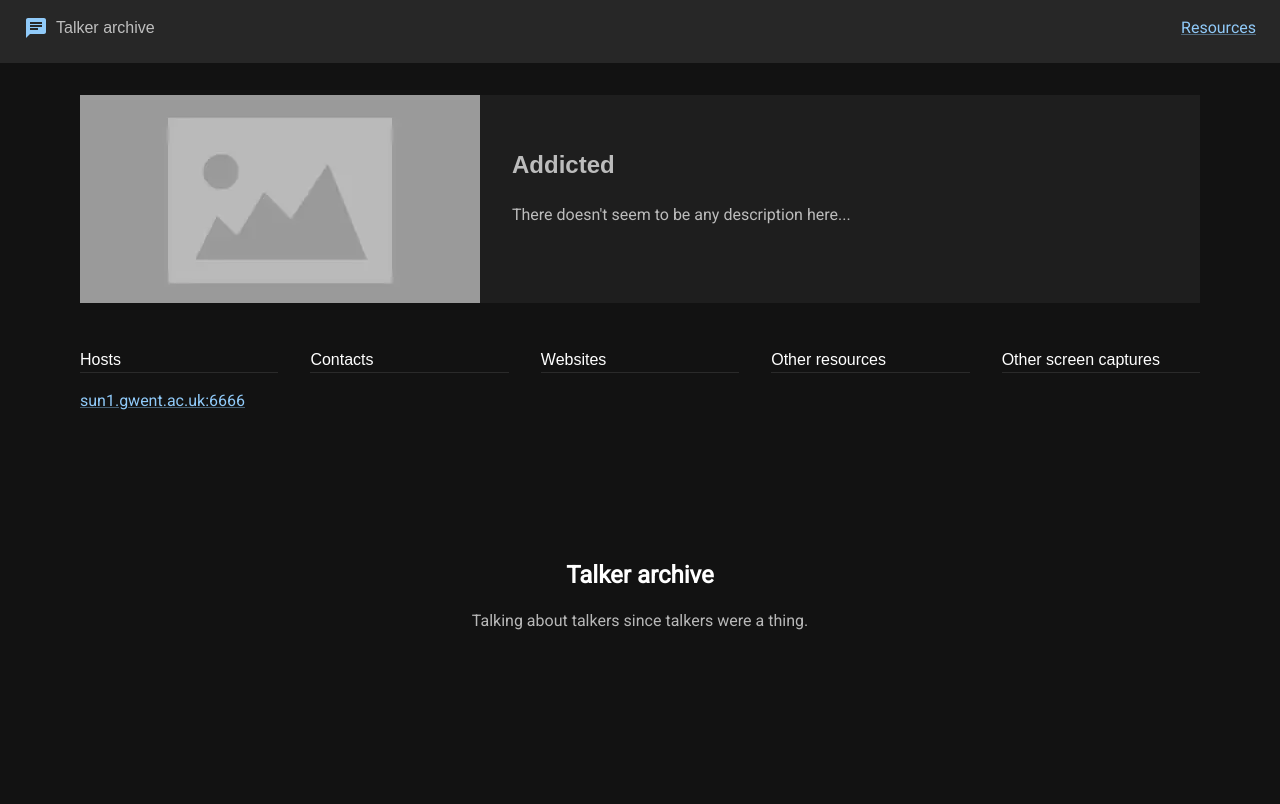
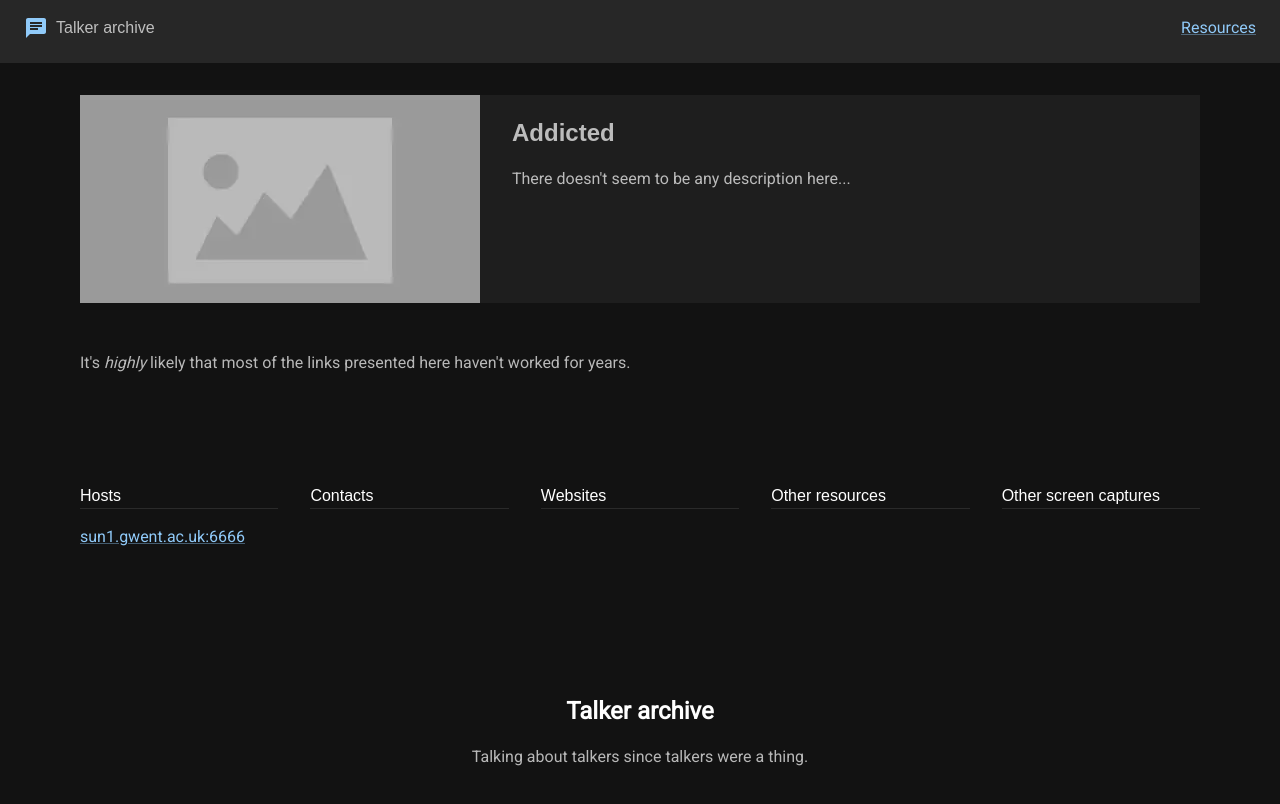
Before and after one commit to moopet/talker-archive-svelte, a SvelteKit app: page /details/addicted in a window 1280 px wide. Shown: the top 804 px of the page. Built offline with nearby package versions, Linux system fonts and the light colour scheme.

Commit message:
add info block to details page

```diff
--- a/src/lib/components/ResourceList.svelte
+++ b/src/lib/components/ResourceList.svelte
@@ -17,7 +17,7 @@
 
 <style>
 div {
-  text-align: left;
+  text-align: start;
   flex-basis: 300px;
 }
 
--- a/src/routes/details/[slug]/+page.svelte
+++ b/src/routes/details/[slug]/+page.svelte
@@ -1,14 +1,34 @@
 <script lang="ts">
   import { page } from '$app/state';
-  import type { Talker } from '$lib/types';
-  import { talkers } from '$lib/data/talkers.json';
+  import type { Codebase, DataOrigin, Talker } from '$lib/types';
+  import { codebases, dataOrigins, talkers } from '$lib/data/talkers.json';
   import ResourceList from '$lib/components/ResourceList.svelte';
 
   const slugify = (text: string): string => text.trim().toLowerCase().replace(/[^a-z0-9]+/, '-');
   const slug = slugify(page.params?.slug ?? "");
+  const talker: Talker = talkers.find(talker => slugify(talker.name) === slug);
 
-  const talker: Talker = talkers.find(talker => slugify(talker.name) === slug);
-  console.log({slug, talker});
+  const getCodebaseDescription = (codebaseName: string): string => {
+    const codebase: Codebase = codebases.find(item => item.shortName.toLowerCase() === codebaseName.toLowerCase());
+
+    if (!codebase) {
+      return '';
+    }
+
+    let codebaseDescription: string = `The talker is (was?) based on the codebase, "${codebase.name}"`;
+
+    if (codebase?.family?.name) {
+      codebaseDescription += `, a ${codebase.family.name} derivative`;
+    }
+
+    return `${codebaseDescription}.`;
+  };
+
+  const getCitation = (dataOriginName: string): string => {
+    const dataOrigin: DataOrigin = dataOrigins.find(item => item.shortName.toLowerCase() === dataOriginName.toLowerCase());
+
+    return dataOrigin ? `Information presented here was - at least in part - sourced from ${dataOrigin.name}.` : '';
+  };
 
   const { name, hosts = [], screencaps = [], textcaps = [], description, codebase, ewtooAbbr, resources = [], dataOrigin }: Talker = talker;
 
@@ -68,10 +88,12 @@
     };
   }).slice(1);
 
-const heroImage = screencaps.length > 0 ? `/screencaps/login/${screencaps[0]}` : '/placeholder.png';
+  const heroImage = screencaps.length > 0 ? `/screencaps/login/${screencaps[0]}` : '/placeholder.png';
+  const citation = getCitation(talker?.dataOrigin ?? '');
+  const codebaseDescription = getCodebaseDescription(talker?.codebase ?? '');
 </script>
 
-<article>
+<section class="hero">
   <img src={heroImage} alt="" />
   <div>
     <h1>{name}</h1>
@@ -80,7 +102,25 @@ const heroImage = screencaps.length > 0 ? `/screencaps/login/${screencaps[0]}` :
       {description ?? "There doesn't seem to be any description here..."}
     </p>
   </div>
-</article>
+</section>
+
+<section class="information">
+  {#if codebaseDescription}
+    <p>
+      {codebaseDescription}
+    </p>
+  {/if}
+
+  {#if citation}
+    <p>
+      {citation}
+    </p>
+  {/if}
+
+  <p>
+    It's <em>highly</em> likely that most of the links presented here haven't worked for years.
+  </p>
+</section>
 
 <section class="resources">
   <ResourceList title="Hosts" resources={hostResources} />
@@ -95,12 +135,25 @@ section {
   display: flex;
   justify-content: space-between;
   max-width: 100%;
-  gap: 2rem;
+  text-align: start;
 }
 
-article {
-  display: flex;
+.hero {
+  padding-block-start: 0;
+  padding-block-end: 0;
   background-color: rgba(255, 255, 255, 0.05);
+}
+
+.information {
+  flex-direction: column;
+
+  p {
+    margin-block-end: 0;
+  }
+}
+
+.resources {
+  gap: 2rem;
 }
 
 img {
@@ -108,10 +161,15 @@ img {
 }
 
 div {
+  flex-grow: 1;
+  display: flex;
+  flex-direction: column;
+  justify-content: flex-start;
   padding-inline-start: 2rem;
   padding-inline-end: 2rem;
-  padding-block-start: 2rem;
-  padding-block-end: 2rem;
 }
 
+h1 {
+  margin-block-end: 0;
+}
 </style>
```
